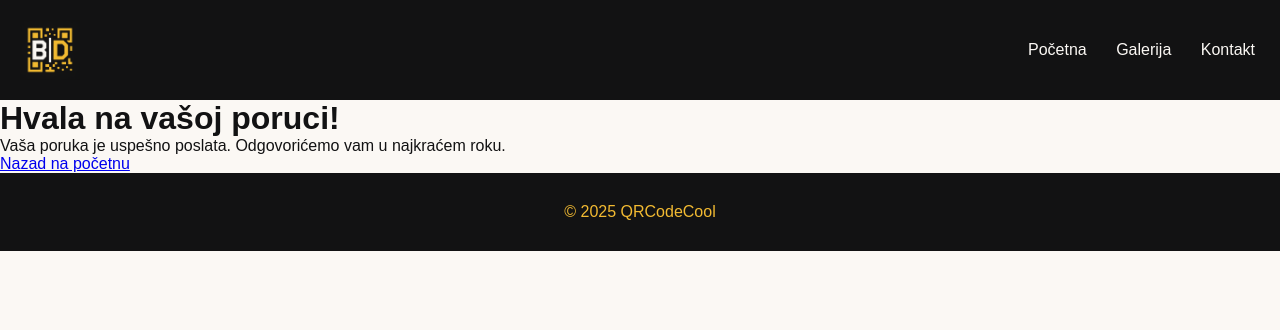
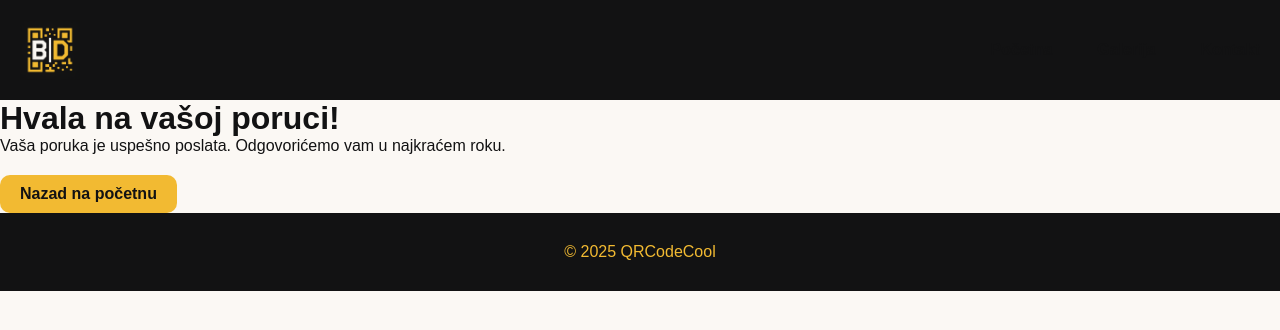
Before and after one commit to QRCodeCool/qrcodecool.github.io, a plain HTML site: page hvala.html in a window 1280 px wide. Drawn offline with Linux system fonts and the light colour scheme; files whose address does not match are found by name.

Commit message:
Update style.css

```diff
--- a/css/style.css
+++ b/css/style.css
@@ -203,3 +203,32 @@ footer a:hover {
 .contact-form button:hover {
   background-color: #e0a620;
 }
+.btn {
+  display: inline-block;
+  margin-top: 20px;
+  background-color: #f2ba32;
+  color: #121213;
+  padding: 10px 20px;
+  border-radius: 10px;
+  text-decoration: none;
+  font-weight: bold;
+  transition: background-color 0.3s;
+}
+.btn:hover {
+  background-color: #e0a620;
+}
+/* Navigacija */
+nav a {
+  color: #121213;
+  text-decoration: none;
+  font-weight: 600;
+  margin: 0 15px;
+  padding: 8px 5px;
+  transition: color 0.3s, border-bottom 0.3s;
+  border-bottom: 2px solid transparent;
+}
+
+nav a:hover {
+  color: #f2ba32; /* zlatna nijansa iz loga */
+  border-bottom: 2px solid #f2ba32;
+}
```
